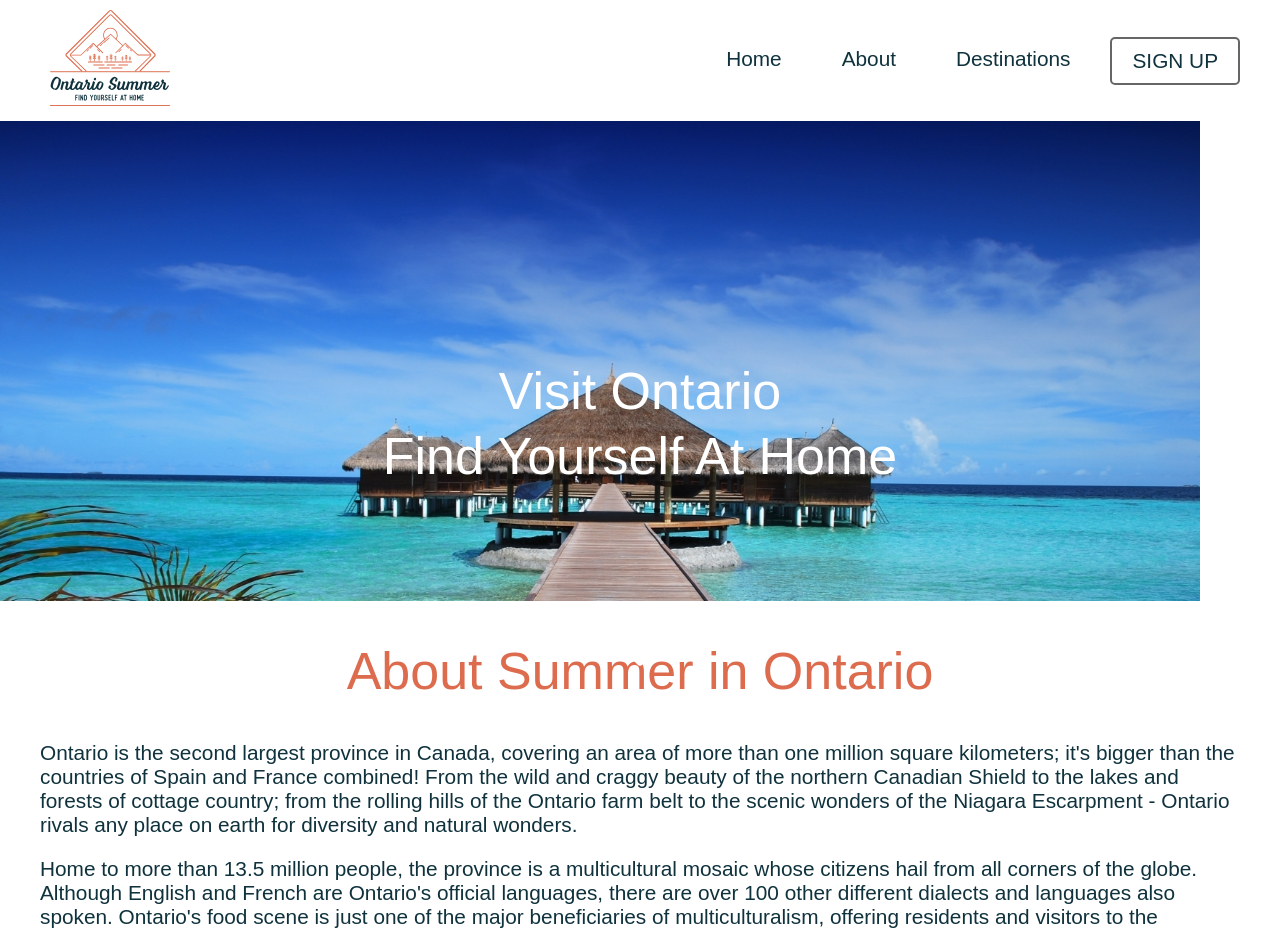
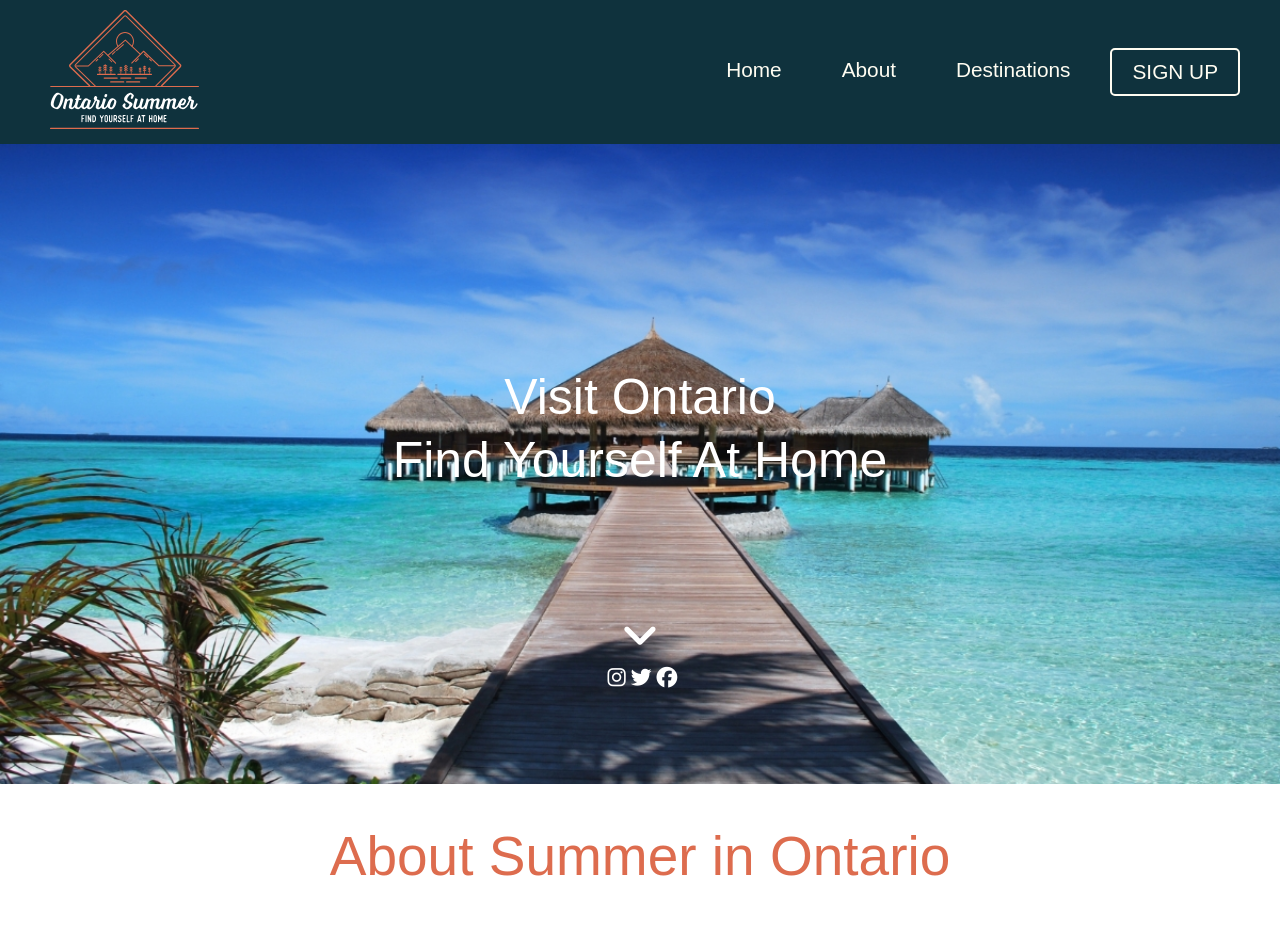
Before and after one commit to mariamkhalifa/Chang_Gajjar_Khalifa_Tsao_Valero_OntarioSummer, a PHP site: page / in a window 1280 px wide. Shown: the top 931 px of the page. Run offline with PHP 8.4, Linux system fonts and the light colour scheme; some libraries are stand-ins or nearby versions; some web fonts are replaced.

Commit message:
hero style fixes, nav fixes, separate php files

```diff
--- a/index.php
+++ b/index.php
@@ -60,16 +60,7 @@
     </section>
 
     <main id="app">
-        <header class="header">
-            <router-link to="/" class="logo"><img src="public/images/logo.svg" alt="logo"></router-link>
-            <i v-on:click="expandBurger" class="fa fa-bars fa-2x" :class="{'rotated':burger.isExpanded}"></i>
-            <ul class="nav" :class="{'visible':burger.isExpanded}">
-                <li class="nav-link"><router-link to="/">Home</router-link></li>
-                <li class="nav-link"><a href="#about">About</a></li>
-                <li class="nav-link"><a href="#destinations">Destinations</a></li>
-                <li class="nav-link"><a href="includes/admin/signup.php">Sign Up</a></li>
-            </ul>
-        </header>
+        <?php include 'nav.php';?>
 
         <router-view></router-view>
 
--- /dev/null
+++ b/nav.php
@@ -0,0 +1,10 @@
+<header class="header">
+    <router-link to="/" class="logo"><img src="public/images/logo_v2.svg" alt="logo"></router-link>
+    <i v-on:click="expandBurger" class="fa fa-bars fa-2x" :class="{'rotated':burger.isExpanded}"></i>
+    <ul class="nav" :class="{'visible':burger.isExpanded}">
+        <li class="nav-link"><router-link to="/">Home</router-link></li>
+        <li class="nav-link"><a href="#about">About</a></li>
+        <li class="nav-link"><a href="#destinations">Destinations</a></li>
+        <li class="nav-link"><a href="includes/admin/signup.php">Sign Up</a></li>
+    </ul>
+</header>
--- a/public/js/modules/HomeComponent.js
+++ b/public/js/modules/HomeComponent.js
@@ -20,7 +20,7 @@
             </ul>
         </section>
         <section id="destinations" class="destin-wrapper">
-            <video class="video">
+            <video autoplay muted loop controls class="video">
                 <source src="public/video/video.mp4" type="video/mp4">
             </video>
             <h1>Where to Next?</h1>
--- a/sass/modules/_about.scss
+++ b/sass/modules/_about.scss
@@ -3,6 +3,10 @@
     flex-direction: column;
     align-items: center;
     margin-top: 40px;
+    h1 {
+        font-size: 40px;
+        margin-left: 5%;
+    }
     .about-p {
         padding: 20px;
         li {
@@ -11,11 +15,31 @@
     }
 }
 
-@media screen and (min-width:767px) {
-    .about-p {
-        padding: 40px !important;
-        li {
-            margin-bottom: 20px !important;
+@media screen and (min-width:768px) {
+    .about {
+        h1 {
+            font-size: 45px;
+            margin-left: 0%;
+        }
+        .about-p {
+            padding: 40px;
+            li {
+                margin-bottom: 20px;
+            }
         }
     }
 }
+
+@media screen and (min-width:1000px) {
+    .about {
+        h1 {
+            font-size: 55px;
+        }
+        .about-p {
+            padding: 60px;
+            li {
+                margin-bottom: 15px;
+            }
+        }
+    }
+}
--- a/sass/modules/_destin.scss
+++ b/sass/modules/_destin.scss
@@ -6,9 +6,11 @@
     text-align: center;
     h1 {
         margin-top: 40px;
+        font-size: 40px;
     }
     h2 {
-        margin-top: 20px;
+        margin-top: 10px;
+        font-size: 40px;
     }
 }
 
@@ -21,10 +23,11 @@
     flex-direction: column;
     align-items: center;
     h3 {
-        background-color: #666;
+        background-color: $blue;
         color: white;
         padding: 10px;
-        margin: 0 auto;
+        margin-left: auto;
+        margin-right: auto;
         width: 80%;
         text-align: center;
     }
@@ -33,6 +36,7 @@
 .destin-img {
     margin-top: 40px;
     width: 80%;
+    margin-bottom: -6px;
 }
 
 @media screen and (min-width:550px) {
--- a/sass/modules/_header.scss
+++ b/sass/modules/_header.scss
@@ -2,8 +2,8 @@
     display: flex;
     flex-direction: column;
     align-items: center;
-    padding: 40px 20px;
-    //background-color: $white;
+    padding: 20px 10px;
+    background-color: $blue;
     //height: 40vh;
 }
 
@@ -43,15 +43,21 @@
         opacity: .7;
     }
 }
-
-@media screen and (min-width: 767px) {
+@media screen and (min-width: 500px) {
+    .logo {
+        width: 20%;
+        // margin-top: 0;
+        // margin-left: 30px;
+    }
+}
+@media screen and (min-width: 768px) {
     .header {
         padding: 10px 20px;
         flex-direction: row;
         justify-content: space-between;
     }
     .logo {
-        width: 120px;
+        width: 12%;
         margin-top: 0;
         margin-left: 30px;
     }
@@ -64,6 +70,11 @@
         flex-direction: row;
     }
     .nav-link {
+        a {
+            @include copy-font;
+            font-size: 1em;
+            color: $white;
+        }
         margin-right: 20px;
         padding: 10px 20px;
         transition: all .5s ease;
@@ -73,7 +84,13 @@
     }
     .nav-link:last-child {
         border-radius: 5px;
-        border: solid 2px #666;
+        border: solid 2px $white;
         text-transform: uppercase;
     }
 }
+
+@media screen and (min-width: 1000px) {
+    .logo {
+        width: 12%;
+    }
+}
--- a/sass/modules/_hero.scss
+++ b/sass/modules/_hero.scss
@@ -1,20 +1,22 @@
 .hero {
     width: 100%;
-    height: 60vh;
+    height: 50vh;
     display: flex;
     flex-direction: column;
     align-items: center;
-    background: url(../../public/images/hero.jpg) no-repeat;
+    background: url("../../public/images/hero.jpg") center no-repeat;
+    background-size: cover;
     h1 {
         position: relative;
         text-align: center;
-        top: 50%;
+        top: 40%;
         color: white;
         margin-bottom: 5px;
+        font-size: 35px;
     }
     i {
         position: relative;
-        top: 75%;
+        top: 50%;
         color: white;
     }
 }
@@ -23,7 +25,7 @@
     color: white;
     display: flex;
     position: relative;
-    top: 70%;
+    top: 63%;
     li {
         padding-left: 5px;
         transition: all .5 ease;
@@ -32,3 +34,40 @@
         opacity: .7;
     }
 }
+
+@media screen and (min-width: 500px) {
+    .hero {
+        height: 60vh;
+    }
+}
+
+@media screen and (min-width: 768px) {
+    .hero {
+        height: 65vh;
+        h1 {
+            top: 35%;
+            font-size: 50px;
+        }
+        i {
+            top: 50%;
+        }
+    }
+    .social-media {
+        top: 60%;
+        li {
+            padding-left: 5px;
+            transition: all .5 ease;
+        }
+        li:hover {
+            opacity: .7;
+        }
+    }
+}
+
+@media screen and (min-width: 1000px) {
+    .hero {
+        height: 80vh;
+        background: url(../../public/images/hero.jpg) center no-repeat;
+        background-size: cover;
+    }
+}
```
Also changed, not shown: includes/admin/signup.php (+2 -21 lines), public/css/main.css, public/images/logo_v2.svg (added), 1 other file.
